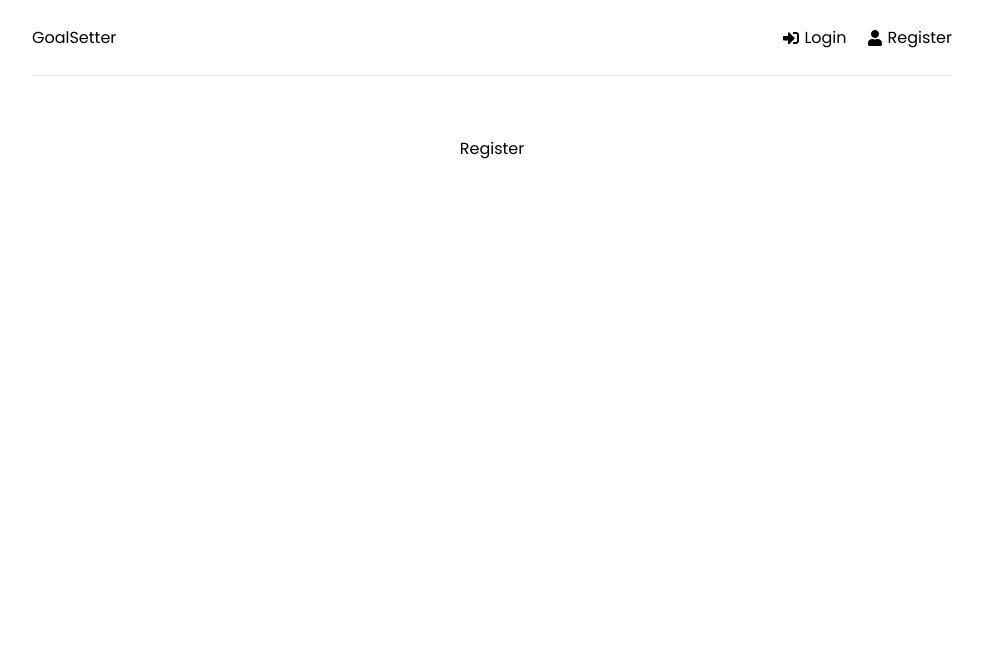
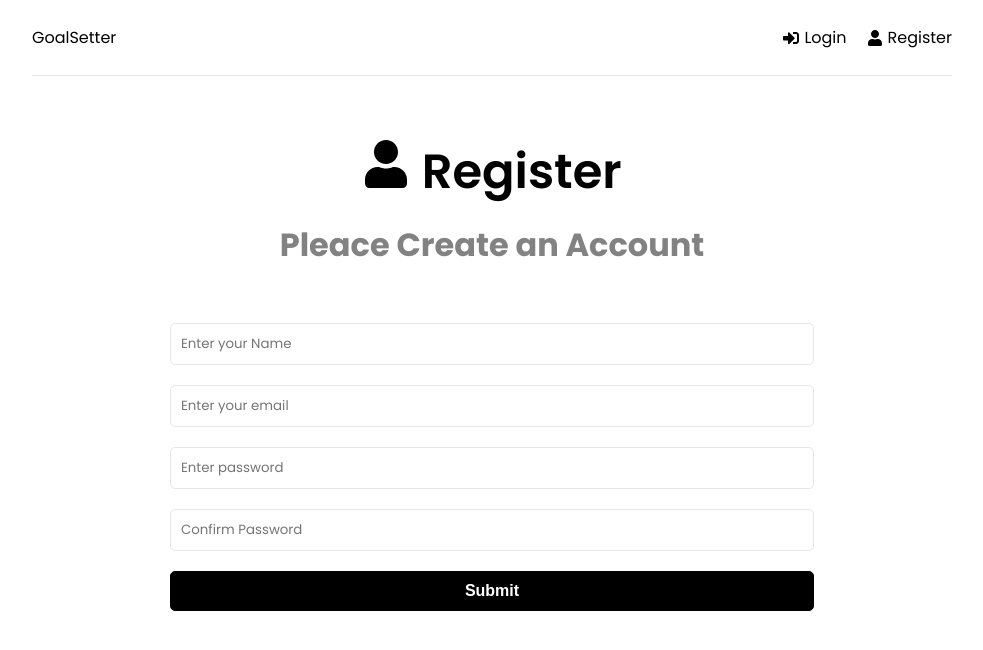
Before and after one commit to 0xLPircy/TM-MERN, a React (Create React App) app in the folder frontend/: page /register in a window 1280 px wide. Shown: the top 650 px of the page, without its empty margins (148-1131 px from the left). Built offline with nearby package versions, Linux system fonts and the light colour scheme.

Commit message:
register page ui front

```diff
--- a/frontend/src/pages/Register.jsx
+++ b/frontend/src/pages/Register.jsx
@@ -1,7 +1,86 @@
 import React from "react";
-
+import { useState, useEffect } from "react";
+import { FaUser } from "react-icons/fa";
 const Register = () => {
-  return <div>Register</div>;
+  const [formData, setFormData] = useState({
+    name: "",
+    email: "",
+    password: "",
+    password2: "",
+  });
+  const { name, email, password, password2 } = formData;
+  const onChange = (e) => {
+    setFormData((prevState) => ({
+      ...prevState,
+      [e.target.name]: e.target.value,
+    }));
+  };
+  const onSubmit = (e) => {
+    e.preventDefault();
+  };
+  return (
+    <>
+      <section className="heading">
+        <h1>
+          <FaUser /> Register
+        </h1>
+        <p>Pleace Create an Account</p>
+      </section>
+      <section className="form">
+        <form action="" onSubmit={onSubmit}>
+          <div className="form-group">
+            <input
+              type="text"
+              className="form-control"
+              id="name"
+              name="name"
+              value={name}
+              placeholder="Enter your Name"
+              onChange={onChange}
+            />
+          </div>
+          <div className="form-group">
+            <input
+              type="email"
+              className="form-control"
+              id="email"
+              name="email"
+              value={email}
+              placeholder="Enter your email"
+              onChange={onChange}
+            />
+          </div>
+          <div className="form-group">
+            <input
+              type="password"
+              className="form-control"
+              id="password"
+              name="password"
+              value={password}
+              placeholder="Enter password"
+              onChange={onChange}
+            />
+          </div>
+          <div className="form-group">
+            <input
+              type="password"
+              className="form-control"
+              id="password2"
+              name="password2"
+              value={password2}
+              placeholder="Confirm Password"
+              onChange={onChange}
+            />
+          </div>
+          <div className="form-group">
+            <button type="submit" className="btn btn-block">
+              Submit
+            </button>
+          </div>
+        </form>
+      </section>
+    </>
+  );
 };
 
 export default Register;
```
